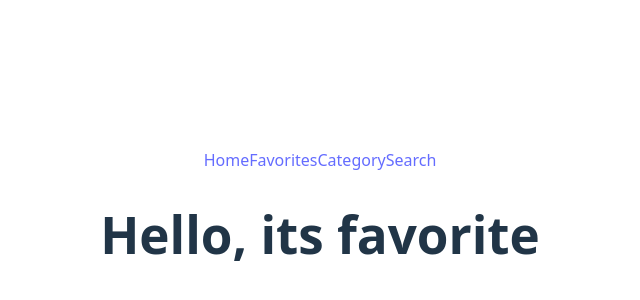
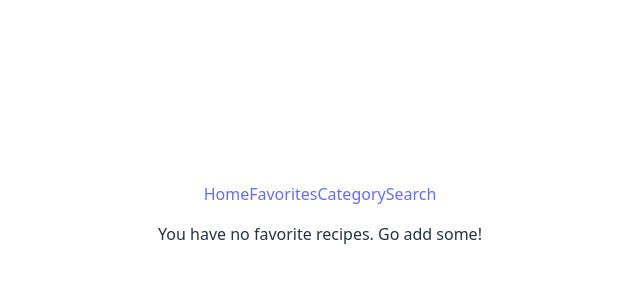
Before and after one commit to structbase/RecipeDiscovery, a React (Vite) app: page /favorites in a window 1280 px wide. Shown: the part 178-478 px from the top of the page, without its empty margins (320-960 px from the left). Built offline with nearby package versions, Linux system fonts and the light colour scheme.

Commit message:
Update Favorites.tsx
implemented favorites page currently its only display the meal id from the API, it fetches favorites from local storage.

```diff
--- a/src/pages/Favorites.tsx
+++ b/src/pages/Favorites.tsx
@@ -1,3 +1,40 @@
+import { Link } from "react-router-dom";
+import { useFavorites } from "../context/FavoritesContext";
+import useFetch from "../hooks/useFetch";
+import type { MealDetail } from "../types/meal";
+import type { MealsResponse } from "../types/api";
+
 export default function Favorites() {
-    return <h1>Hello, its favorite</h1>;
+    const { favorites } = useFavorites();
+
+    // If no favorites, show message
+    if (favorites.length === 0) {
+        return <p>You have no favorite recipes. Go add some!</p>;
+    }
+
+    // Fetch all favorite meals using Promise.all pattern
+    const { data, loading, error } = useFetch<MealsResponse<MealDetail>>(
+        // API supports only one meal at a time, so fetch first favorite as a simple demo
+        // Later you could fetch all with Promise.all or a custom hook
+        `https://www.themealdb.com/api/json/v1/1/lookup.php?i=${favorites[0]}`
+    );
+
+    if (loading) return <p>Loading favorite recipes...</p>;
+    if (error) return <p>Error loading favorite recipes.</p>;
+    if (!data || !data.meals) return <p>No data found for favorites.</p>;
+
+    const meal = data.meals[0];
+
+    return (
+        <div>
+            <h1>Your Favorites</h1>
+            <ul>
+                {favorites.map((id) => (
+                    <li key={id}>
+                        <Link to={`/recipe/${id}`}>Recipe ID: {id}</Link>
+                    </li>
+                ))}
+            </ul>
+        </div>
+    );
 }
```
